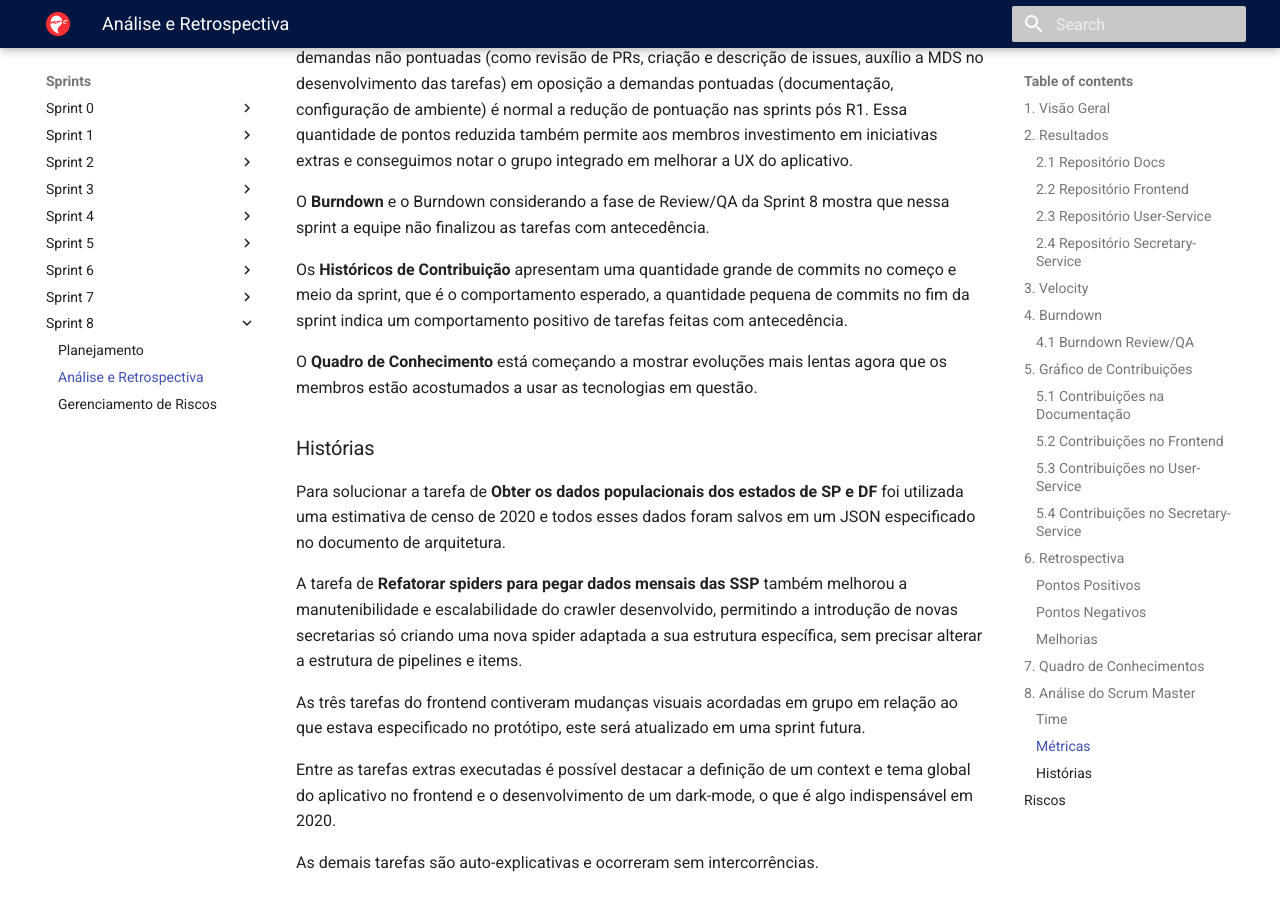
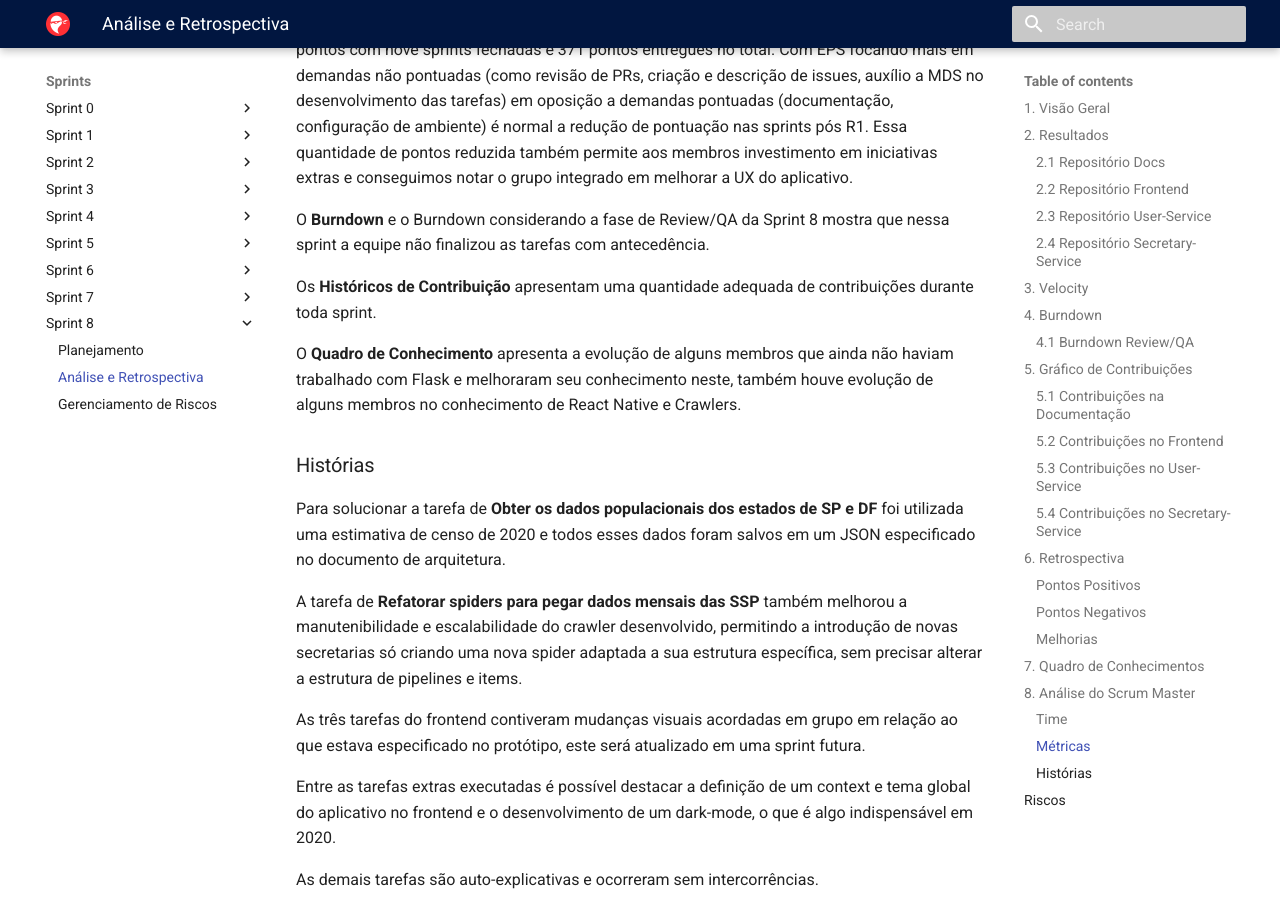
Before and after one commit to fga-eps-mds/2020.1-stay-safe-docs, an MkDocs documentation site: the page built from docs/sprints/sprint-8/sprint8-review.md, in a window 1280 px wide and 900 px high, scrolled down 6104 px. Built offline with MkDocs 1.6.1 and Material for MkDocs 9.7.7, drawn with Linux system fonts in a browser that asks for light colours; some of the changed lines change nothing that is shown.

Commit message:
Added references images to the review doc.

```diff
--- a/docs/sprints/sprint-8/sprint8-review.md
+++ b/docs/sprints/sprint-8/sprint8-review.md
@@ -56,28 +56,28 @@
 **Status:** Concluída
 
 ## 3. Velocity
-![Velocity](../../images/sprints/sprint-7/Velocity.png "Velocity")
+![Velocity](../../images/sprints/sprint-8/Velocity.png "Velocity")
 
 ## 4. Burndown
-![Burndown](../../images/sprints/sprint-7/Burndown.png "Burndown")
+![Burndown](../../images/sprints/sprint-8/Burndown.png "Burndown")
 
 ### 4.1 Burndown Review/QA
-![Burndown](../../images/sprints/sprint-7/Burndown-Review.png "Burndown")
+![Burndown](../../images/sprints/sprint-8/Burndown-Review.png "Burndown")
 
 
 ## 5. Gráfico de Contribuições
 
 ### 5.1 Contribuições na Documentação
-![Histórico de Contribuição Documentação](../../images/sprints/sprint-7/ContributionGraph-Docs.png "Histórico de Contribuição Documentação")
+![Histórico de Contribuição Documentação](../../images/sprints/sprint-8/ContributionGraph-Docs.png "Histórico de Contribuição Documentação")
 
 ### 5.2 Contribuições no Frontend
-![Histórico de Contribuição Frontend](../../images/sprints/sprint-7/ContributionGraph-Frontend.png "Histórico de Contribuição Frontend")
+![Histórico de Contribuição Frontend](../../images/sprints/sprint-8/ContributionGraph-Frontend.png "Histórico de Contribuição Frontend")
 
 ### 5.3 Contribuições no User-Service
-![Histórico de Contribuição User-Service](../../images/sprints/sprint-7/ContributionGraph-User.png "Histórico de Contribuição User-Service")
+![Histórico de Contribuição User-Service](../../images/sprints/sprint-8/ContributionGraph-User.png "Histórico de Contribuição User-Service")
 
 ### 5.4 Contribuições no Secretary-Service
-![Histórico de Contribuição Secretary-Service](../../images/sprints/sprint-7/ContributionGraph-Secretary.png "Histórico de Contribuição Secretary-Service")
+![Histórico de Contribuição Secretary-Service](../../images/sprints/sprint-8/ContributionGraph-Secretary.png "Histórico de Contribuição Secretary-Service")
 
 ## 6. Retrospectiva
 
@@ -100,7 +100,7 @@
 * Revisão de pontuação na review
 
 ## 7. Quadro de Conhecimentos
-![Quadro de Conhecimentos](../../images/sprints/sprint-7/KnowledgeBoard.png "Quadro de Conhecimentos")
+![Quadro de Conhecimentos](../../images/sprints/sprint-8/KnowledgeBoard.png "Quadro de Conhecimentos")
 
 ## 8. Análise do Scrum Master
 ### Time
@@ -115,9 +115,9 @@
 
 O **Burndown** e o Burndown considerando a fase de Review/QA da Sprint 8 mostra que nessa sprint a equipe não finalizou as tarefas com antecedência.
 
-Os **Históricos de Contribuição** apresentam uma quantidade grande de commits no começo e meio da sprint, que é o comportamento esperado, a quantidade pequena de commits no fim da sprint indica um comportamento positivo de tarefas feitas com antecedência.
+Os **Históricos de Contribuição** apresentam uma quantidade adequada de contribuições durante toda sprint.
 
-O **Quadro de Conhecimento** está começando a mostrar evoluções mais lentas agora que os membros estão acostumados a usar as tecnologias em questão.
+O **Quadro de Conhecimento** apresenta a evolução de alguns membros que ainda não haviam trabalhado com Flask e melhoraram seu conhecimento neste, também houve evolução de alguns membros no conhecimento de React Native e Crawlers.
 
 ### Histórias
 Para solucionar a tarefa de **Obter os dados populacionais dos estados de SP e DF** foi utilizada uma estimativa de censo de 2020 e todos esses dados foram salvos em um JSON especificado no documento de arquitetura.
```
Also changed, not shown: docs/images/sprints/sprint-8/Burndown-Review.png (added), docs/images/sprints/sprint-8/Burndown.png (added), docs/images/sprints/sprint-8/ContributionGraph-Docs.png (added), docs/images/sprints/sprint-8/ContributionGraph-Frontend.png (added), docs/images/sprints/sprint-8/ContributionGraph-Secretary.png (added), docs/images/sprints/sprint-8/ContributionGraph-User.png (added), docs/images/sprints/sprint-8/KnowledgeBoard.png (added), docs/images/sprints/sprint-8/Velocity.png (added).
